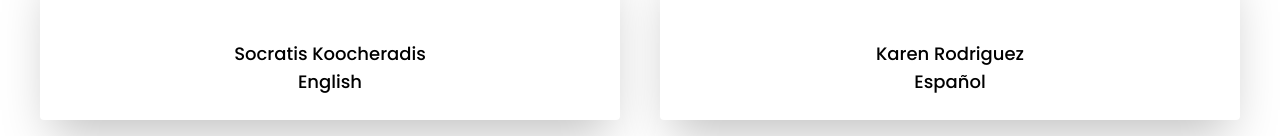
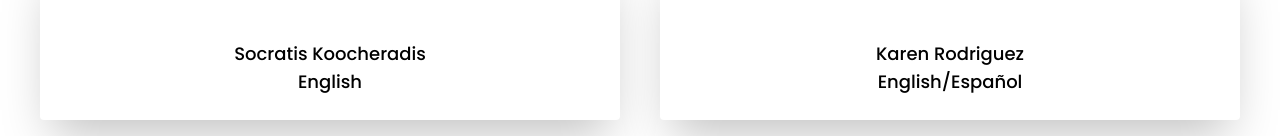
Before and after one commit to Daniel-rod99/SGKConstruction, a React (Vite) app: page /contact in a window 1280 px wide. Shown: the part 664-800 px from the top of the page. Built offline with nearby package versions, Linux system fonts and the light colour scheme; some icons are missing.

Commit message:
Actualización del proyecto

```diff
--- a/src/components/ContactWhatsApp.tsx
+++ b/src/components/ContactWhatsApp.tsx
@@ -37,7 +37,7 @@
               </span>
             </p>
             <h2 className="text-lg font-medium">Karen Rodriguez</h2>
-            <h2 className="text-lg font-medium">Español</h2>
+            <h2 className="text-lg font-medium">English/Español</h2>
           </motion.a>
         </div>
       </div>
```
